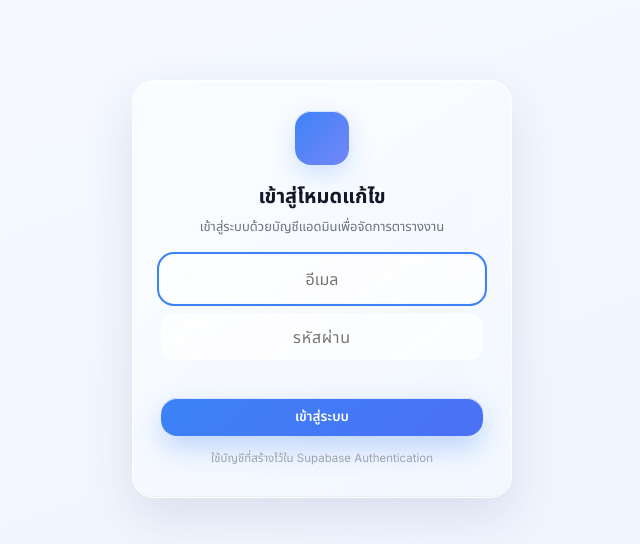
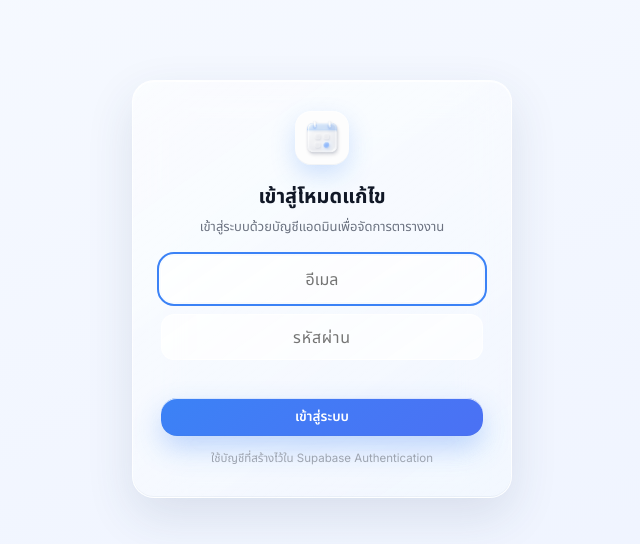
Before and after one commit to Qunnerla/CalendarME, a plain HTML site: page index.html in a window 1280 px wide. Shown: the part 111-655 px from the top of the page, without its empty margins (318-958 px from the left). Drawn offline with nearby package versions, Linux system fonts and the light colour scheme.

Commit message:
Update index.html

```diff
--- a/index.html
+++ b/index.html
@@ -6,6 +6,8 @@
 <meta name="theme-color" content="#3B82F6">
 <meta property="og:image" content="CMD.png">
 <title>ปฏิทินตารางงาน</title>
+<link rel="icon" type="image/png" href="CMD.png">
+<link rel="apple-touch-icon" href="CMD.png">
 <link rel="preload" as="image" href="CMD.png">
 <link rel="preconnect" href="https://fonts.googleapis.com">
 <link rel="preconnect" href="https://fonts.gstatic.com" crossorigin>
@@ -38,6 +40,7 @@
     --ease:cubic-bezier(.22,.61,.36,1);
     --font:"Inter","Noto Sans Thai",system-ui,-apple-system,"Segoe UI",Roboto,sans-serif;
     --safe-b:env(safe-area-inset-bottom,0px);
+    --app-logo-image:url("CMD.png");
   }
   *,*::before,*::after{box-sizing:border-box}
   html,body{height:100%;overscroll-behavior:none;touch-action:manipulation}
@@ -146,8 +149,9 @@
   .brand{display:flex;align-items:center;gap:10px;padding:2px 4px 6px}
   .brand-logo,.lg-logo{
     width:30px;height:30px;border-radius:9px;
-    background:linear-gradient(135deg,var(--accent),color-mix(in srgb,var(--accent) 50%,#a78bfa));
-    background-position:center;background-size:cover;background-repeat:no-repeat;
+    background-color:#fff;
+    background-image:var(--app-logo-image),linear-gradient(135deg,var(--accent),color-mix(in srgb,var(--accent) 50%,#a78bfa));
+    background-position:center,center;background-size:cover,cover;background-repeat:no-repeat,no-repeat;
     box-shadow:var(--shadow-sm);flex:none;
   }
   .brand-logo.has-image,.lg-logo.has-image{background-color:#fff;background-image:var(--logo-image)}
```
